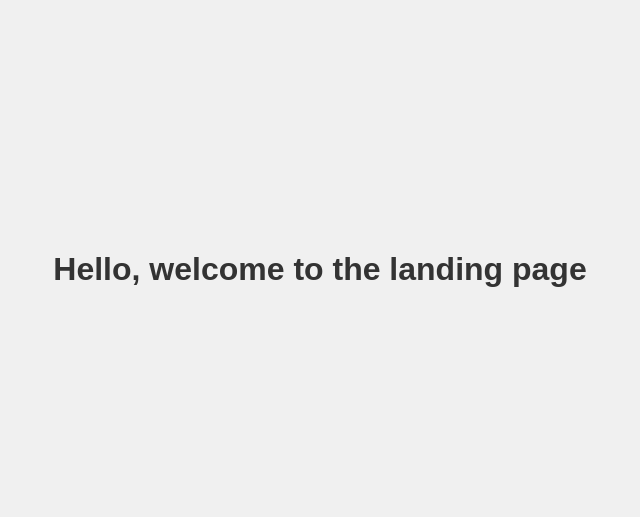
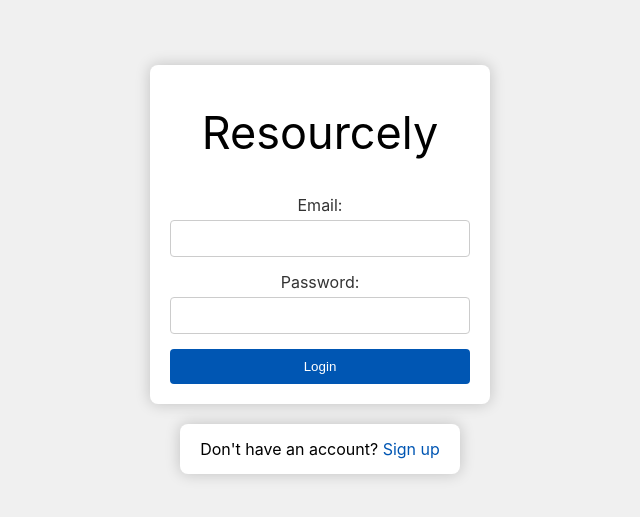
Before and after one commit to AnwarMP/Resourcely, a React (Create React App) app in the folder App/: page / in a window 1280 px wide. Shown: the part 131-648 px from the top of the page, without its empty margins (320-960 px from the left). Built offline with nearby package versions, Linux system fonts and the light colour scheme.

Commit message:
created login and signup prompts

```diff
--- a/App/src/App.js
+++ b/App/src/App.js
@@ -1,13 +1,13 @@
 import React from 'react';
 import { BrowserRouter as Router, Route, Routes } from 'react-router-dom';
-import Landing from './pages/landing'; // Make sure the path matches where your Landing component is located
+import Landing from './pages/landing';
 import './App.css'; // Keep the global styles if they are still needed
 
 function App() {
   return (
     <Router>
       <div className="App">
-        <Routes>  // Updated from Switch to Routes
+        <Routes>
           <Route path="/" element={<Landing />} /> // Updated component prop to element
           {/* Additional routes can be added here as you create more pages */}
         </Routes>
--- a/App/src/pages/landing.js
+++ b/App/src/pages/landing.js
@@ -1,12 +1,41 @@
-import React from 'react';
-import '../styles/landing.css'; // Import the CSS from the styles folder
+import React, { useState } from 'react';
+import '../styles/landing.css'; // Ensure this file exists and styles your components as needed
 
 function Landing() {
-  return (
-    <div className="landing">
-      <h1>Hello, welcome to the landing page</h1>
-    </div>
-  );
+    const [email, setEmail] = useState('');
+    const [password, setPassword] = useState('');
+
+    // Create fetch request here to the backend server
+    const handleSubmit = (event) => {
+        event.preventDefault();
+        console.log('Email:', email, 'Password:', password);
+        // Here you would handle login logic, possibly verifying credentials against a backend service
+    };
+
+    return (
+        //
+        <div className="landing">
+            <form onSubmit={handleSubmit} className="login-form">
+                <div className="login-header">
+                    Resourcely
+                </div>
+                <div>
+                    <label>Email:</label>
+                    <input type="email" value={email} onChange={(e) => setEmail(e.target.value)} required />
+                </div>
+                <div>
+                    <label>Password:</label>
+                    <input type="password" value={password} onChange={(e) => setPassword(e.target.value)} required />
+                </div>
+                <button type="submit">Login</button>
+            </form>
+
+            <div className="signup-prompt">
+                <p>Don't have an account? <a href="/signup">Sign up</a></p>
+            </div>
+
+        </div>
+    );
 }
 
 export default Landing;
--- a/App/src/styles/landing.css
+++ b/App/src/styles/landing.css
@@ -1,9 +1,76 @@
 .landing {
     display: flex;
+    flex-direction: column;
+    align-items: center;
     justify-content: center;
-    align-items: center;
-    height: 100vh; /* Full height of the viewport */
+    height: 100vh;
     background-color: #f0f0f0; /* Light grey background */
-    color: #333; /* Dark grey text */
-    font-family: Arial, sans-serif; /* Font style */
-  }
+}
+
+.login-form {
+    padding: 20px;
+    background: white;
+    box-shadow: 0 0 15px rgba(0, 0, 0, 0.2);
+    border-radius: 8px;
+    width: 300px; /* Specify width here */
+}
+
+.login-header {
+    width: 100%;
+    text-align: center;
+    padding: 20px 0; /* Increased padding */
+    font-size: 45px; /* Added font size */
+}
+
+.login-form div {
+    margin-bottom: 15px;
+}
+
+.login-form label {
+    display: block;
+    margin-bottom: 5px;
+    color: #333; /* Darker text color for better readability */
+}
+
+.login-form input {
+    width: 100%;
+    padding: 10px;
+    border: 1px solid #ccc;
+    border-radius: 4px;
+    box-sizing: border-box; /* Includes padding and border in the element's width */
+}
+
+.login-form button {
+    width: 100%;
+    padding: 10px;
+    background-color: #0056b3; /* Dark blue background */
+    color: white;
+    border: none;
+    border-radius: 4px;
+    cursor: pointer;
+    transition: background-color 0.3s ease;
+}
+
+.login-form button:hover {
+    background-color: #003d82; /* Slightly darker blue on hover */
+}
+
+.signup-prompt {
+    margin-top: 20px;
+    padding: 15px;
+    background: white;
+    box-shadow: 0 0 15px rgba(0, 0, 0, 0.2);
+    border-radius: 8px;
+    width: 250px;
+    text-align: center;
+}
+
+.signup-prompt p {
+    margin: 0;
+    font-size: 16px;
+}
+
+.signup-prompt a {
+    color: #0056b3;
+    text-decoration: none;
+}
```
